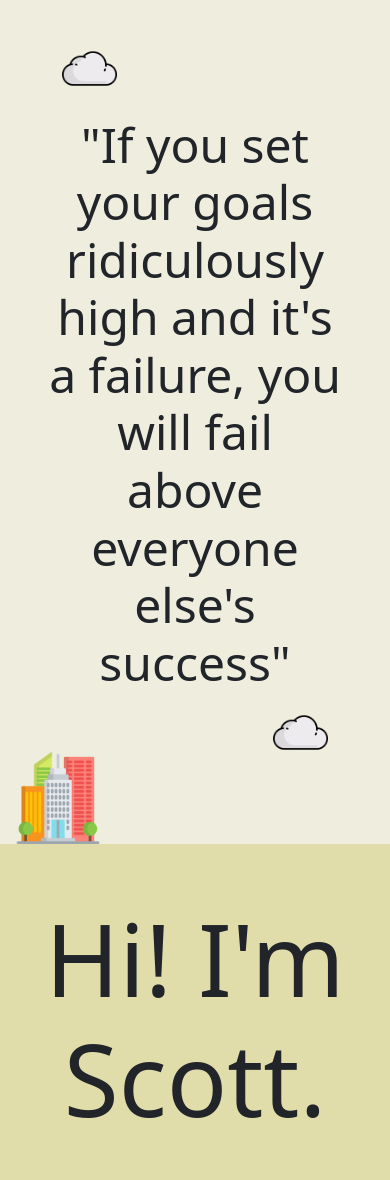
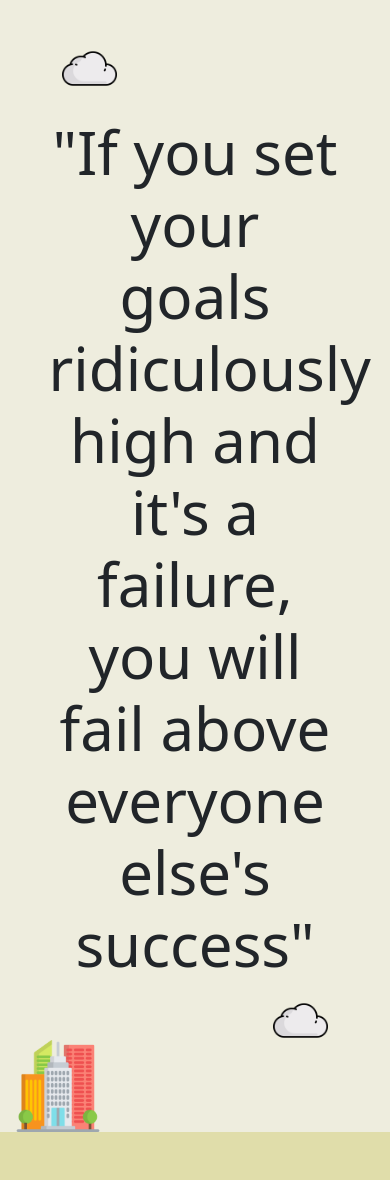
Before and after one commit to rharr003/personal-site, a Flask app: page / in a window 390 px wide. Shown: the part 56-1236 px from the top of the page. Run offline with Flask 2, Linux system fonts and the light colour scheme; some libraries are stand-ins or nearby versions.

Commit message:
testing font sizes for mobile

```diff
--- a/static/css/styles.css
+++ b/static/css/styles.css
@@ -290,4 +290,8 @@ font-size: 1.5rem;
         width: 150px;
     }
 
+    #title-section-card-left h1 {
+        font-size: 60px;
+    }
+
 }
```
